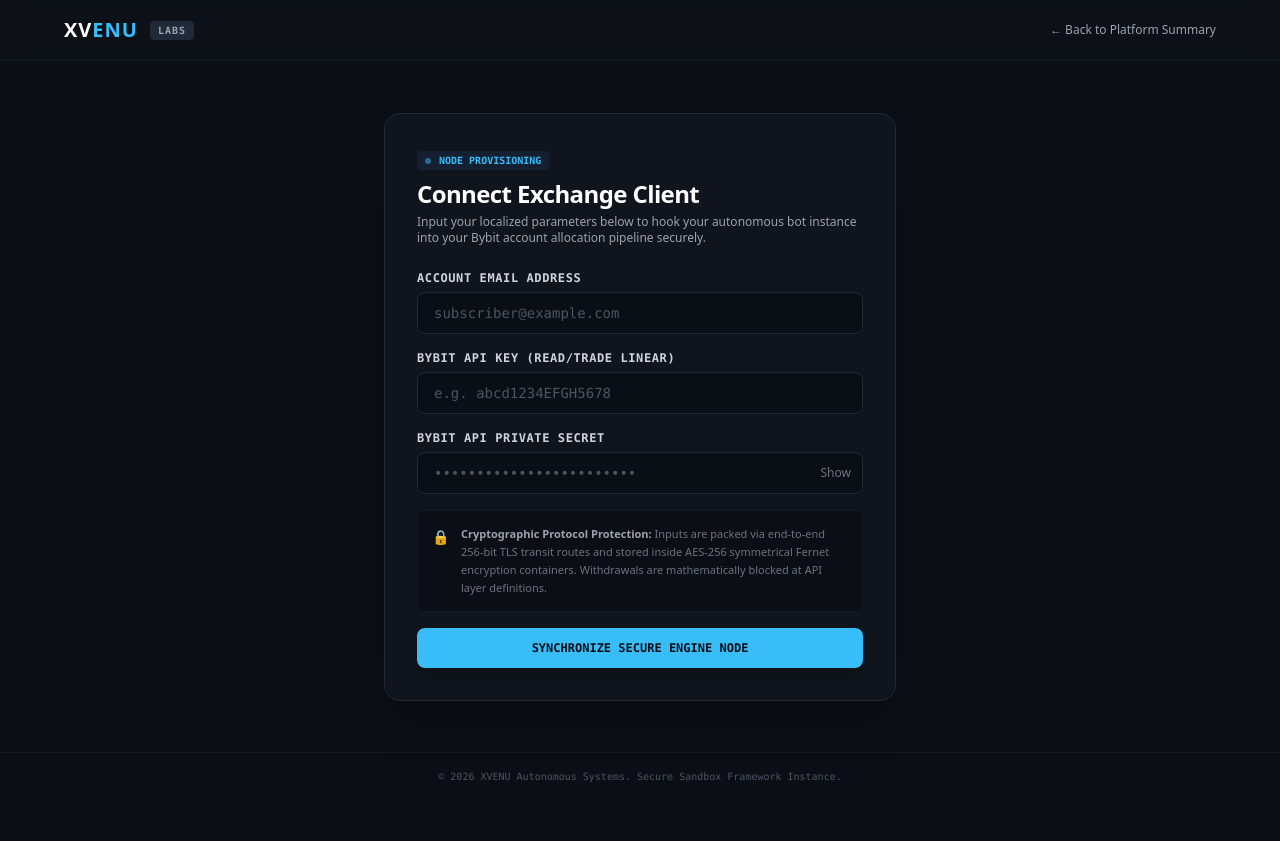
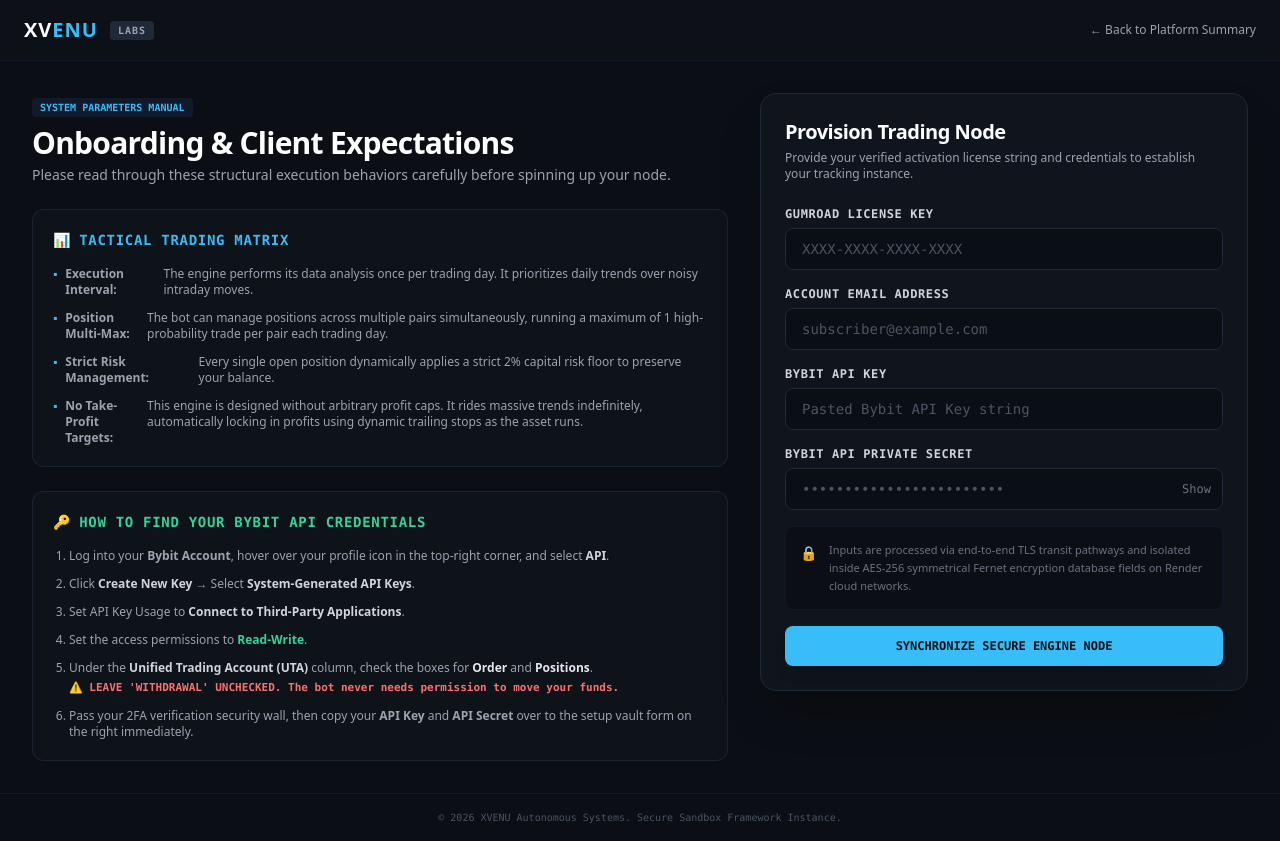
Before and after one commit to xvenu/xvenu-labs, a plain HTML site: page settings.html in a window 1280 px wide. Before the commit the page ends 800 px from the top, so only its background shows below. Drawn offline with nearby package versions, Linux system fonts and the light colour scheme.

Commit message:
feat: complete customer facing instruction manuals and onboarding panel on web setup

```diff
--- a/settings.html
+++ b/settings.html
@@ -22,8 +22,9 @@
 </head>
 <body class="bg-darkBg text-gray-100 min-h-screen flex flex-col justify-between font-sans">
 
+    <!-- Top Navigation Bar -->
     <nav class="border-b border-gray-900 bg-cardBg/30 backdrop-blur-md px-6 py-4">
-        <div class="max-w-6xl mx-auto flex justify-between items-center">
+        <div class="max-w-7xl mx-auto flex justify-between items-center">
             <div class="flex items-center space-x-3">
                 <span class="text-xl font-black tracking-wider text-white">XV<span class="text-accentBlue">ENU</span></span>
                 <span class="bg-gray-800 text-gray-400 font-mono text-[10px] uppercase px-2 py-0.5 rounded font-bold tracking-widest">Labs</span>
@@ -32,19 +33,64 @@
         </div>
     </nav>
 
-    <main class="flex-grow flex items-center justify-center p-6">
-        <div class="w-full max-w-lg bg-cardBg/60 border border-gray-800 rounded-2xl p-6 md:p-8 shadow-2xl backdrop-blur-lg">
+    <!-- Main Dynamic Layout Container -->
+    <main class="flex-grow max-w-7xl w-full mx-auto grid grid-cols-1 lg:grid-cols-12 gap-8 p-6 md:p-8 items-start">
 
+        <!-- LEFT COLUMN: Client Instructions & System Expectations -->
+        <div class="lg:col-span-7 space-y-6">
+            <div>
+                <div class="inline-flex items-center space-x-2 bg-blue-500/10 text-accentBlue text-[10px] px-2 py-0.5 rounded font-mono font-bold uppercase mb-2">
+                    <span>System Parameters Manual</span>
+                </div>
+                <h1 class="text-3xl font-bold text-white tracking-tight">Onboarding & Client Expectations</h1>
+                <p class="text-gray-400 text-sm mt-1">Please read through these structural execution behaviors carefully before spinning up your node.</p>
+            </div>
+
+            <!-- Expectations Section -->
+            <div class="bg-cardBg/40 border border-gray-800/80 rounded-xl p-5 space-y-4">
+                <h3 class="text-sm font-bold font-mono uppercase tracking-wider text-accentBlue flex items-center">
+                    <span class="mr-2">📊</span> Tactical Trading Matrix
+                </h3>
+                <ul class="space-y-3 text-xs text-gray-400 list-none pl-0">
+                    <li class="flex items-start"><span class="text-accentBlue mr-2">▪</span> <strong>Execution Interval:</strong> The engine performs its data analysis once per trading day. It prioritizes daily trends over noisy intraday moves.</li>
+                    <li class="flex items-start"><span class="text-accentBlue mr-2">▪</span> <strong>Position Multi-Max:</strong> The bot can manage positions across multiple pairs simultaneously, running a maximum of 1 high-probability trade per pair each trading day.</li>
+                    <li class="flex items-start"><span class="text-accentBlue mr-2">▪</span> <strong>Strict Risk Management:</strong> Every single open position dynamically applies a strict 2% capital risk floor to preserve your balance.</li>
+                    <li class="flex items-start"><span class="text-accentBlue mr-2">▪</span> <strong>No Take-Profit Targets:</strong> This engine is designed without arbitrary profit caps. It rides massive trends indefinitely, automatically locking in profits using dynamic trailing stops as the asset runs.</li>
+                </ul>
+            </div>
+
+            <!-- Guide Section -->
+            <div class="bg-cardBg/40 border border-gray-800/80 rounded-xl p-5 space-y-4">
+                <h3 class="text-sm font-bold font-mono uppercase tracking-wider text-accentGreen flex items-center">
+                    <span class="mr-2">🔑</span> How to Find Your Bybit API Credentials
+                </h3>
+                <ol class="space-y-3 text-xs text-gray-400 list-decimal pl-4 font-sans">
+                    <li>Log into your <strong>Bybit Account</strong>, hover over your profile icon in the top-right corner, and select <strong class="text-gray-300">API</strong>.</li>
+                    <li>Click <strong class="text-gray-300">Create New Key</strong> &rarr; Select <strong class="text-gray-300">System-Generated API Keys</strong>.</li>
+                    <li>Set API Key Usage to <strong class="text-gray-300">Connect to Third-Party Applications</strong>.</li>
+                    <li>Set the access permissions to <strong class="text-accentGreen">Read-Write</strong>.</li>
+                    <li>Under the <strong class="text-gray-300">Unified Trading Account (UTA)</strong> column, check the boxes for <strong class="text-gray-200">Order</strong> and <strong class="text-gray-200">Positions</strong>. <span class="text-red-400 block mt-1 font-mono text-[11px] font-bold">⚠️ LEAVE 'WITHDRAWAL' UNCHECKED. The bot never needs permission to move your funds.</span></li>
+                    <li>Pass your 2FA verification security wall, then copy your <strong>API Key</strong> and <strong>API Secret</strong> over to the setup vault form on the right immediately.</li>
+                </ol>
+            </div>
+        </div>
+
+        <!-- RIGHT COLUMN: Secure Input Form Gateway -->
+        <div class="lg:col-span-5 bg-cardBg/60 border border-gray-800 rounded-2xl p-6 shadow-2xl backdrop-blur-lg">
             <div class="mb-6">
-                <div class="inline-flex items-center space-x-2 bg-blue-500/10 text-accentBlue text-[10px] px-2 py-0.5 rounded font-mono font-bold uppercase mb-2">
-                    <span class="w-1.5 h-1.5 rounded-full bg-accentBlue animate-pulse"></span>
-                    <span>Node Provisioning</span>
-                </div>
-                <h2 class="text-2xl font-bold text-white tracking-tight">Connect Exchange Client</h2>
-                <p class="text-gray-400 text-xs mt-1">Input your localized parameters below to hook your autonomous bot instance into your Bybit account allocation pipeline securely.</p>
+                <h2 class="text-xl font-bold text-white tracking-tight">Provision Trading Node</h2>
+                <p class="text-gray-400 text-xs mt-1">Provide your verified activation license string and credentials to establish your tracking instance.</p>
             </div>
 
             <form id="credentialForm" class="space-y-4">
+                <!-- Gumroad License Key Input Field -->
+                <div>
+                    <label class="block text-gray-300 text-xs font-mono font-bold uppercase mb-1.5 tracking-wider text-accentBlue">Gumroad License Key</label>
+                    <input type="text" id="licenseKey" required autocomplete="off"
+                        placeholder="XXXX-XXXX-XXXX-XXXX"
+                        class="w-full bg-darkBg/80 border border-gray-800 rounded-lg px-4 py-2.5 text-sm text-white placeholder-gray-600 focus:outline-none focus:border-accentBlue transition-colors font-mono">
+                </div>
+
                 <div>
                     <label class="block text-gray-300 text-xs font-mono font-bold uppercase mb-1.5 tracking-wider">Account Email Address</label>
                     <input type="email" id="email" required autocomplete="email"
@@ -53,9 +99,9 @@
                 </div>
 
                 <div>
-                    <label class="block text-gray-300 text-xs font-mono font-bold uppercase mb-1.5 tracking-wider">Bybit API Key (Read/Trade Linear)</label>
+                    <label class="block text-gray-300 text-xs font-mono font-bold uppercase mb-1.5 tracking-wider">Bybit API Key</label>
                     <input type="text" id="apiKey" required autocomplete="off"
-                        placeholder="e.g. abcd1234EFGH5678"
+                        placeholder="Pasted Bybit API Key string"
                         class="w-full bg-darkBg/80 border border-gray-800 rounded-lg px-4 py-2.5 text-sm text-white placeholder-gray-600 focus:outline-none focus:border-accentBlue transition-colors font-mono">
                 </div>
 
@@ -65,30 +111,34 @@
                         <input type="password" id="apiSecret" required autocomplete="off"
                             placeholder="••••••••••••••••••••••••"
                             class="w-full bg-darkBg/80 border border-gray-800 rounded-lg px-4 py-2.5 pr-10 text-sm text-white placeholder-gray-600 focus:outline-none focus:border-accentBlue transition-colors font-mono">
-                        <button type="button" onclick="toggleSecretVisibility()" class="absolute inset-y-0 right-0 pr-3 flex items-center text-gray-500 hover:text-gray-300 text-xs">
+                        <button type="button" onclick="toggleSecretVisibility()" class="absolute inset-y-0 right-0 pr-3 flex items-center text-gray-500 hover:text-gray-300 text-xs font-mono">
                             Show
                         </button>
                     </div>
                 </div>
 
+                <!-- Strategic Security Notice Box -->
                 <div class="bg-darkBg border border-gray-900 rounded-lg p-3.5 flex items-start space-x-3">
                     <span class="text-accentBlue mt-0.5 text-sm">🔒</span>
                     <p class="text-gray-500 text-[11px] leading-relaxed">
-                        <strong class="text-gray-400">Cryptographic Protocol Protection:</strong> Inputs are packed via end-to-end 256-bit TLS transit routes and stored inside AES-256 symmetrical Fernet encryption containers. Withdrawals are mathematically blocked at API layer definitions.
+                        Inputs are processed via end-to-end TLS transit pathways and isolated inside AES-256 symmetrical Fernet encryption database fields on Render cloud networks.
                     </p>
                 </div>
 
+                <!-- Submit Button Engine -->
                 <button type="submit" id="submitBtn"
                     class="w-full bg-accentBlue hover:bg-sky-500 text-darkBg text-xs font-bold font-mono uppercase py-3 px-4 rounded-lg transition-all shadow-lg transform active:scale-[0.99] flex justify-center items-center">
                     <span>Synchronize Secure Engine Node</span>
                 </button>
             </form>
 
+            <!-- Alerts Container -->
             <div id="alertBox" class="mt-4 hidden p-3 rounded-lg text-xs font-mono transition-all text-center"></div>
+        </div>
 
-        </div>
     </main>
 
+    <!-- Base Footer Section -->
     <footer class="border-t border-gray-900 px-6 py-4 text-center text-gray-600 text-[10px] font-mono">
         &copy; 2026 XVENU Autonomous Systems. Secure Sandbox Framework Instance.
     </footer>
@@ -112,33 +162,31 @@
             const submitBtn = document.getElementById('submitBtn');
             const alertBox = document.getElementById('alertBox');
 
+            const licenseKey = document.getElementById('licenseKey').value;
             const email = document.getElementById('email').value;
             const apiKey = document.getElementById('apiKey').value;
             const apiSecret = document.getElementById('apiSecret').value;
 
-            // Trigger visual processing load conditions
             submitBtn.disabled = true;
             submitBtn.innerHTML = '<span>Locking Vault Matrices...</span>';
             alertBox.classList.add('hidden');
 
             try {
-                // Point this fetch destination to your active Render API backend gateway URL
+                // Change this target string endpoint to match your Render API backend address
                 const response = await fetch('https://your-bybit-bot-backend.onrender.com/api/register', {
                     method: 'POST',
-                    headers: {
-                        'Content-Type': 'application/json'
-                    },
-                    body: JSON.stringify({ email, api_key: apiKey, api_secret: apiSecret })
+                    headers: { 'Content-Type': 'application/json' },
+                    body: JSON.stringify({ license_key: licenseKey, email, api_key: apiKey, api_secret: apiSecret })
                 });
 
                 const data = await response.json();
 
                 if (response.ok) {
                     alertBox.className = "mt-4 p-3 rounded-lg text-xs font-mono text-center bg-green-500/10 text-accentGreen border border-emerald-900/50";
-                    alertBox.textContent = "🎯 LINK SUCCESS: Symmetrical key matrix locked and distributed to core trading loop.";
+                    alertBox.textContent = "🎯 LINK SUCCESS: Activation key matched. Symmetrical key matrix locked and distributed to loop.";
                     document.getElementById('credentialForm').reset();
                 } else {
-                    throw new Error(data.message || "Vault connection rejected.");
+                    throw new Error(data.message || "Activation or vault entry rejected.");
                 }
             } catch (err) {
                 alertBox.className = "mt-4 p-3 rounded-lg text-xs font-mono text-center bg-red-500/10 text-red-400 border border-red-900/50";
```
